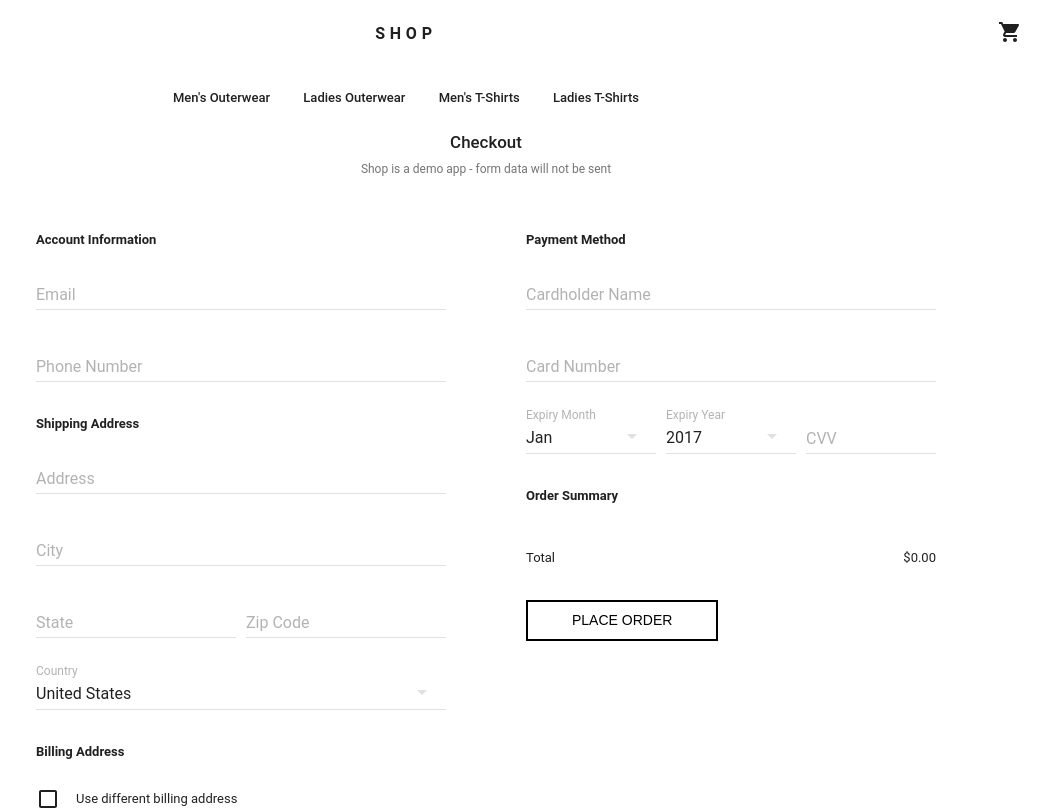
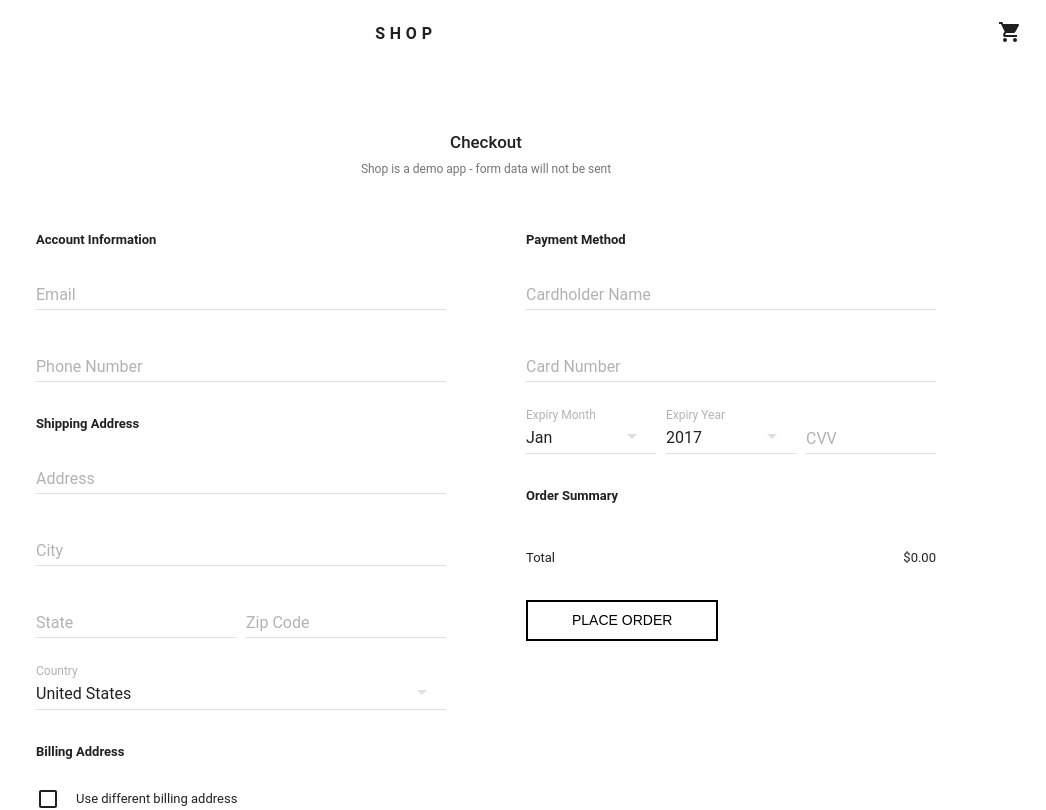
Before and after one commit to Gizzz/wear-shop-app, a React app: page /checkout in a window 1280 px wide. Shown: the top 810 px of the page, without its empty margins (234-1280 px from the left). Built offline with nearby package versions, Linux system fonts and the light colour scheme; a web font is replaced by a local one; what react-tap-event-plugin would draw is missing.

Commit message:
hide header nav links on cart, checkout and 404 pages

```diff
--- a/frontend/Header.js
+++ b/frontend/Header.js
@@ -7,7 +7,7 @@ const Header = () => (
 			<h1><Link to="/" className="logo">SHOP</Link></h1>
 			<Link to="/cart" className="cart"></Link>
 		</div>
-		<nav>
+		<nav style={{ visibility: isNavigationVisible() ? "visible" : "hidden" }}>
 			<ul>
 				<li><NavLink to="/list/mens_outerwear" isActive={ checkMensOuterwear }>Men's Outerwear</NavLink></li>
 				&nbsp;
@@ -20,6 +20,16 @@ const Header = () => (
 		</nav>
 	</header>
 );
+
+function isNavigationVisible() {
+	const pathname = window.location.pathname;
+
+	if (pathname === "/") return true;
+	if (pathname.startsWith("/list")) return true;
+	if (pathname.startsWith("/detail")) return true;
+
+	return false;
+}
 
 function checkMensOuterwear(match, location) {
 	return checkRouteMatch(match, location, "mens_outerwear");
```
